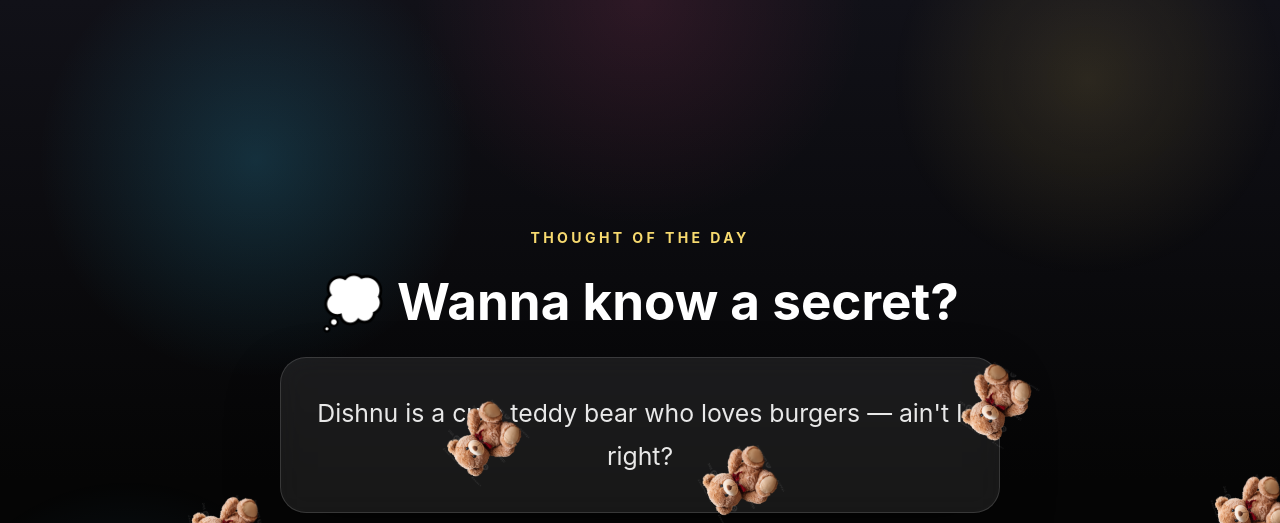
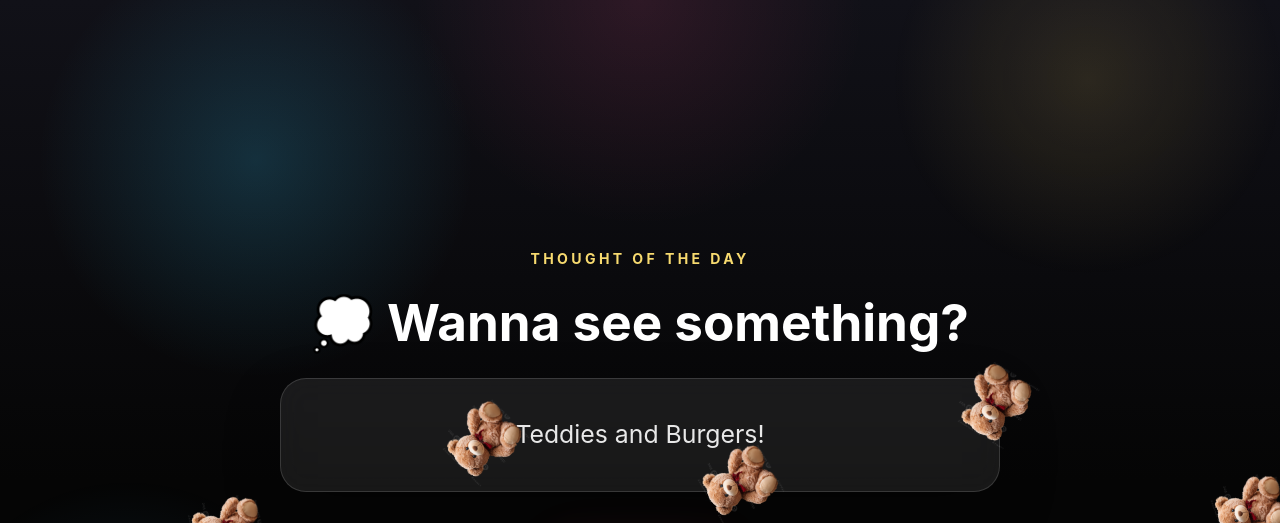
Before and after one commit to prakhulkarthick/welcome, a plain HTML site: page thought.html in a window 1280 px wide. Shown: the top 523 px of the page. Drawn offline with Linux system fonts and the light colour scheme.

Commit message:
Update thought of the day content and heading

```diff
--- a/thought.html
+++ b/thought.html
@@ -23,10 +23,10 @@
 
   <div class="content">
     <span class="eyebrow">Thought of the day</span>
-    <h1>💭 Wanna know a secret?</h1>
+    <h1>💭 Wanna see something?</h1>
 
     <div class="box">
-      <p class="thought">Dishnu is a cute teddy bear who loves burgers — ain't I right?</p>
+      <p class="thought">Teddies and Burgers!</p>
     </div>
 
     <div class="actions">
```
